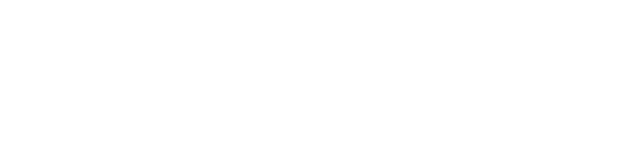
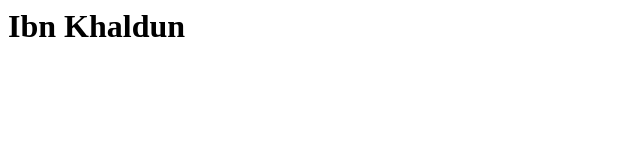
Before and after one commit to shymaSane/Tribute-Page, a plain HTML site: page index.html in a window 1280 px wide. Shown: the whole page, without its empty margins (0-640 px from the left). Drawn offline with Linux system fonts and the light colour scheme.

Commit message:
adding title

```diff
--- a/index.html
+++ b/index.html
@@ -1,3 +1,4 @@
 <main id = "main">
+    <h1 id = "title">Ibn Khaldun</h1>
 
 </main>
```
